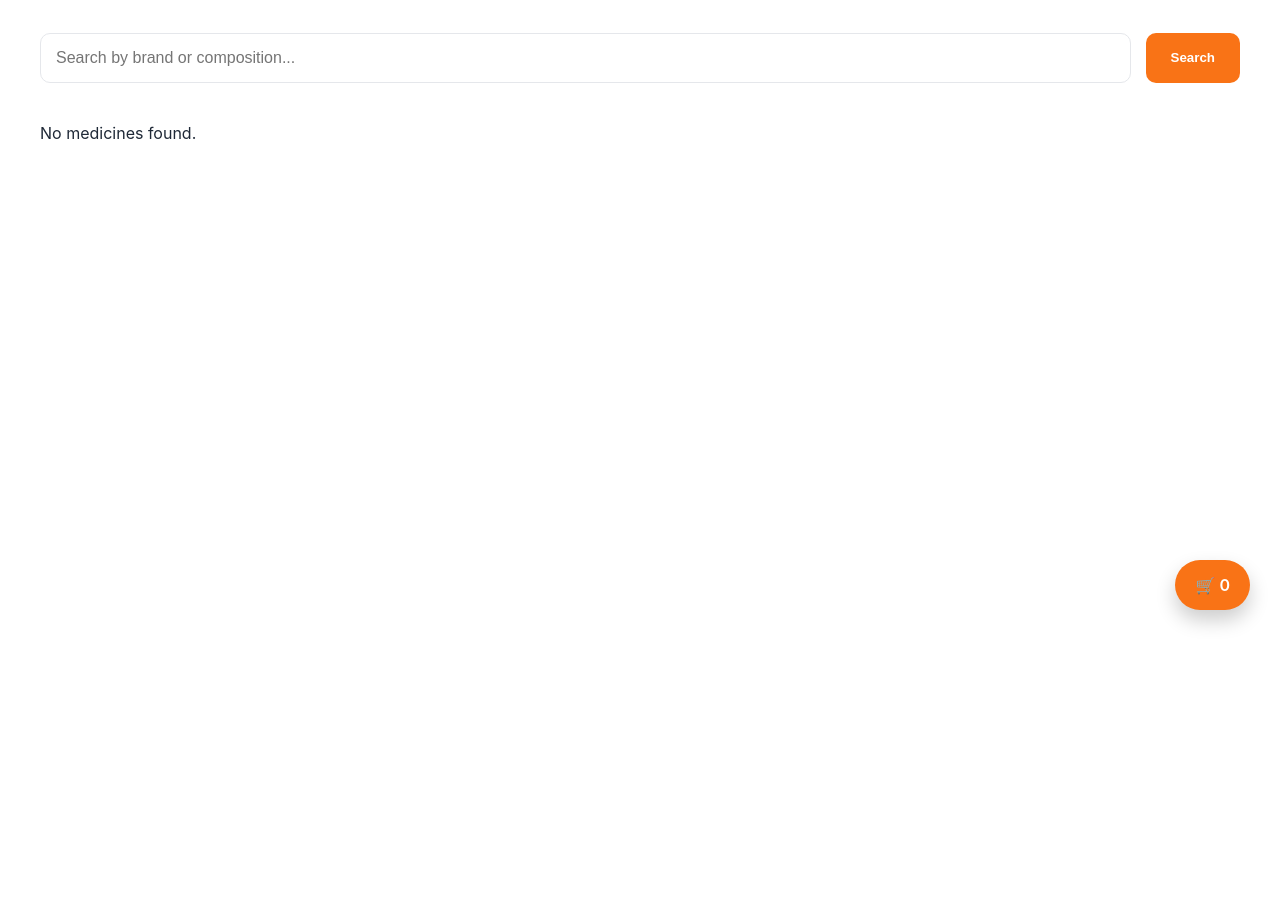
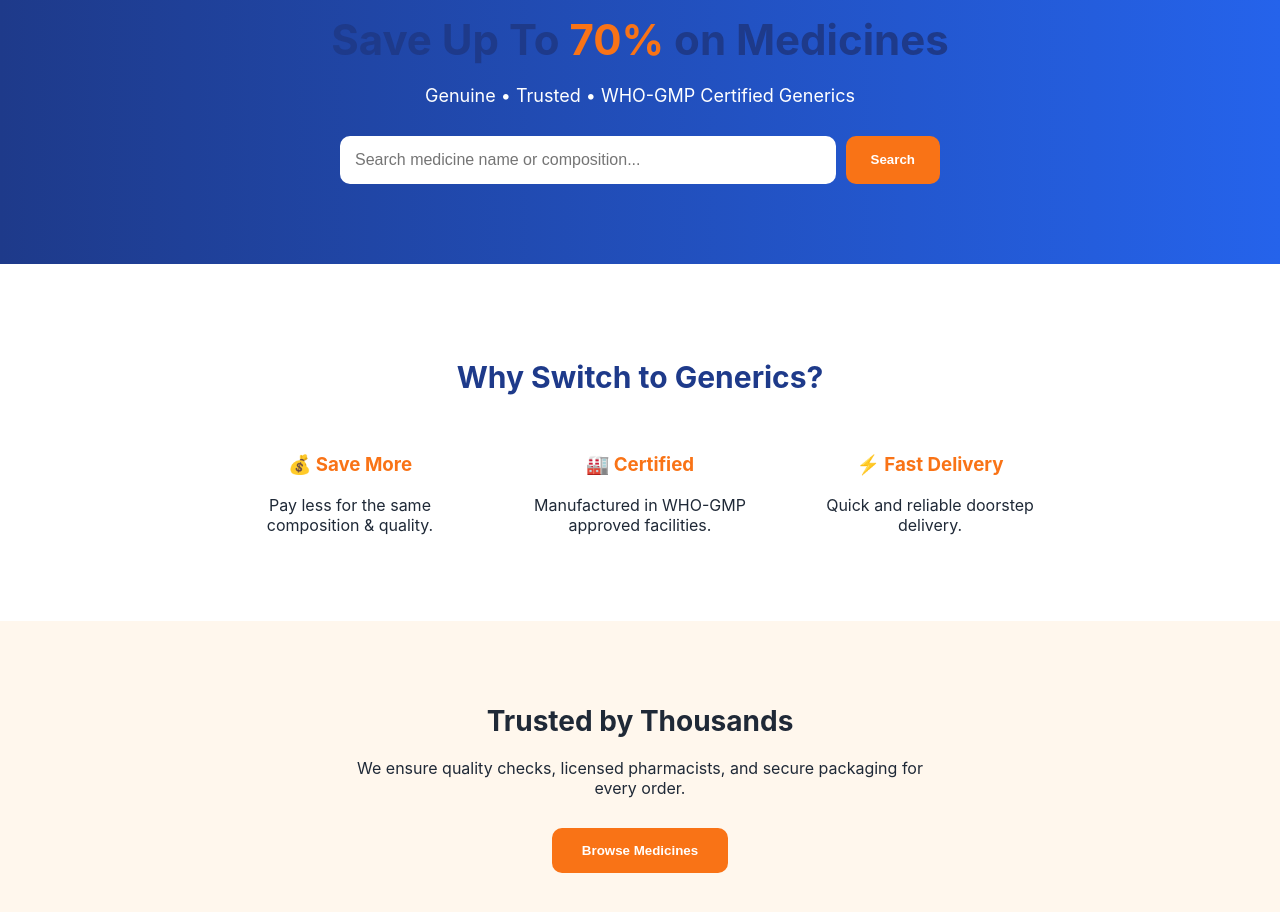
Before and after one commit to azees4997-spec/qurify-app, a Next.js app: page / in a window 1280 px wide. Shown: the part 160-1072 px from the top of the page. Before the commit the page ends 800 px from the top, so only its background shows below. Built offline with nearby package versions, Linux system fonts and the light colour scheme; no server answers; the database is empty.

Commit message:
Refactor Home component for search functionality

```diff
--- a/app/page.js
+++ b/app/page.js
@@ -1,293 +1,149 @@
 "use client";
 
-import { useEffect, useState } from "react";
-import { supabase } from "./lib/supabase";
-import { useCart } from "./context/CartContext";
-import Link from "next/link";
+import { useState } from "react";
+import { useRouter } from "next/navigation";
 
 export default function Home() {
-  const [medicines, setMedicines] = useState([]);
   const [search, setSearch] = useState("");
-  const [loading, setLoading] = useState(true);
+  const router = useRouter();
 
-  const { cart, addToCart, showPopup } = useCart();
-
-  useEffect(() => {
-    fetchMedicines();
-  }, []);
-
-  const fetchMedicines = async () => {
-    const { data, error } = await supabase
-      .from("medicine_switch")
-      .select("*");
-
-    if (error) {
-      console.log("Supabase error:", error);
+  const handleSearch = () => {
+    if (search.trim() !== "") {
+      router.push(`/catalogue?search=${search}`);
     } else {
-      setMedicines(data || []);
+      router.push("/catalogue");
     }
-    setLoading(false);
   };
 
-  const filtered =
-    search.length > 0
-      ? medicines.filter(
-          (m) =>
-            m.branded_name?.toLowerCase().includes(search.toLowerCase()) ||
-            m.generic_name?.toLowerCase().includes(search.toLowerCase()) ||
-            m.composition?.toLowerCase().includes(search.toLowerCase())
-        )
-      : medicines;
+  return (
+    <div style={{ background: "#ffffff" }}>
 
-  return (
-    <div className="container">
-      <h1>Save More with Generic Medicines</h1>
+      {/* HERO SECTION */}
+      <section
+        style={{
+          padding: "80px 20px",
+          textAlign: "center",
+          background: "linear-gradient(to right, #1E3A8A, #2563eb)",
+          color: "white",
+        }}
+      >
+        <h1 style={{ fontSize: 42, marginBottom: 20 }}>
+          Save Up To <span style={{ color: "#F97316" }}>70%</span> on Medicines
+        </h1>
 
-      {/* SEARCH */}
-      <div className="search-bar">
+        <p style={{ fontSize: 18, marginBottom: 30 }}>
+          Genuine • Trusted • WHO-GMP Certified Generics
+        </p>
+
+        {/* SEARCH BAR */}
+        <div
+          style={{
+            maxWidth: 600,
+            margin: "auto",
+            display: "flex",
+            gap: 10,
+          }}
+        >
           <input
-          placeholder="Search by brand or composition..."
+            placeholder="Search medicine name or composition..."
             value={search}
             onChange={(e) => setSearch(e.target.value)}
+            style={{
+              flex: 1,
+              padding: 15,
+              borderRadius: 10,
+              border: "none",
+              fontSize: 16,
+            }}
           />
-        <button>Search</button>
-      </div>
 
-      {/* ADD TO CART POPUP */}
-      {showPopup && (
-        <div
+          <button
+            onClick={handleSearch}
             style={{
-            position: "fixed",
-            top: 20,
-            right: 20,
-            background: "#16a34a",
+              padding: "15px 25px",
+              background: "#F97316",
+              border: "none",
+              borderRadius: 10,
               color: "white",
-            padding: "12px 20px",
-            borderRadius: "10px",
-            zIndex: 999,
-            boxShadow: "0 10px 20px rgba(0,0,0,0.2)"
+              fontWeight: 600,
+              cursor: "pointer",
             }}
           >
-          ✅ Item Added to Cart
+            Search
+          </button>
         </div>
-      )}
+      </section>
 
-      {/* FLOATING CART */}
-      <Link href="/cart">
-        <div
+      {/* WHY SWITCH SECTION */}
+      <section
         style={{
-            position: "fixed",
-            bottom: 30,
-            right: 30,
-            background: "#F97316",
-            color: "white",
-            padding: "15px 20px",
-            borderRadius: "50px",
-            fontWeight: 600,
-            boxShadow: "0 10px 20px rgba(0,0,0,0.2)",
-            cursor: "pointer",
-            zIndex: 999
+          padding: "70px 20px",
+          textAlign: "center",
         }}
       >
-          🛒 {cart.length}
-        </div>
-      </Link>
-
-      {loading && <p>Loading medicines...</p>}
-
-      {!loading && filtered.length === 0 && (
-        <p>No medicines found.</p>
-      )}
-
-      {/* PRODUCT CARDS */}
-      {filtered.map((med) => {
-        const brandedSave =
-          ((med.branded_mrp - med.branded_price) /
-            med.branded_mrp) *
-          100;
-
-        const genericSave =
-          ((med.generic_mrp - med.generic_price) /
-            med.generic_mrp) *
-          100;
-
-        const switchSave =
-          med.branded_price - med.generic_price;
-
-        return (
-          <div
-            key={med.id}
-            className="card"
-            style={{ marginBottom: 50 }}
-          >
-            {/* HEADER */}
-            <div
-              style={{
-                display: "flex",
-                justifyContent: "space-between",
-                alignItems: "center",
-                marginBottom: 20,
-                flexWrap: "wrap"
-              }}
-            >
-              <h2 style={{ color: "#1E3A8A" }}>
-                {med.composition}
+        <h2 style={{ fontSize: 30, marginBottom: 40, color: "#1E3A8A" }}>
+          Why Switch to Generics?
         </h2>
 
         <div
           style={{
-                  background: "#F97316",
-                  color: "white",
-                  padding: "10px 20px",
-                  borderRadius: 30,
-                  fontWeight: 600,
+            display: "flex",
+            justifyContent: "center",
+            gap: 40,
+            flexWrap: "wrap",
           }}
         >
-                💰 Switch & Save ₹{switchSave}
+          <div style={{ maxWidth: 250 }}>
+            <h3 style={{ color: "#F97316" }}>💰 Save More</h3>
+            <p>Pay less for the same composition & quality.</p>
+          </div>
+
+          <div style={{ maxWidth: 250 }}>
+            <h3 style={{ color: "#F97316" }}>🏭 Certified</h3>
+            <p>Manufactured in WHO-GMP approved facilities.</p>
+          </div>
+
+          <div style={{ maxWidth: 250 }}>
+            <h3 style={{ color: "#F97316" }}>⚡ Fast Delivery</h3>
+            <p>Quick and reliable doorstep delivery.</p>
           </div>
         </div>
+      </section>
 
-            <div
+      {/* TRUST SECTION */}
+      <section
         style={{
-                display: "flex",
-                gap: 30,
-                flexWrap: "wrap"
+          background: "#FFF7ED",
+          padding: "60px 20px",
+          textAlign: "center",
         }}
       >
-              {/* BRANDED */}
-              <div
-                style={{
-                  flex: 1,
-                  border: "1px solid #eee",
-                  padding: 20,
-                  borderRadius: 12,
-                  minWidth: 280
-                }}
-              >
-                <img
-                  src={
-                    med.image_url ||
-                    "https://via.placeholder.com/120"
-                  }
-                  alt="medicine"
-                  style={{
-                    width: 120,
-                    borderRadius: 10,
-                    marginBottom: 15
-                  }}
-                />
+        <h2 style={{ fontSize: 28, marginBottom: 20 }}>
+          Trusted by Thousands
+        </h2>
 
-                <h3>{med.branded_name}</h3>
-                <p style={{ color: "#6b7280" }}>
-                  {med.branded_company}
-                </p>
-
-                <p style={{ fontWeight: 600 }}>
-                  ₹{med.branded_price}
-                  <span
-                    style={{
-                      textDecoration: "line-through",
-                      marginLeft: 10,
-                      color: "#9ca3af"
-                    }}
-                  >
-                    ₹{med.branded_mrp}
-                  </span>
-                </p>
-
-                <p style={{ color: "#16a34a" }}>
-                  Save {brandedSave.toFixed(0)}%
+        <p style={{ maxWidth: 600, margin: "auto" }}>
+          We ensure quality checks, licensed pharmacists,
+          and secure packaging for every order.
         </p>
 
         <button
-                  className="add-btn branded-btn"
-                  onClick={() =>
-                    addToCart({
-                      name: med.branded_name,
-                      price: med.branded_price,
-                    })
-                  }
-                >
-                  Buy Branded
-                </button>
-              </div>
-
-              {/* GENERIC */}
-              <div
+          onClick={() => router.push("/catalogue")}
           style={{
-                  flex: 1,
-                  background: "#FFF7ED",
-                  padding: 20,
-                  borderRadius: 12,
-                  border: "2px solid #F97316",
-                  minWidth: 280
+            marginTop: 30,
+            padding: "15px 30px",
+            background: "#F97316",
+            border: "none",
+            borderRadius: 10,
+            color: "white",
+            fontWeight: 600,
+            cursor: "pointer",
           }}
         >
-                <div
-                  style={{
-                    background: "#F97316",
-                    color: "white",
-                    padding: "5px 12px",
-                    borderRadius: 20,
-                    fontSize: 12,
-                    display: "inline-block",
-                    marginBottom: 10
-                  }}
-                >
-                  ⭐ Recommended
-                </div>
+          Browse Medicines
+        </button>
+      </section>
 
-                <img
-                  src={
-                    med.image_url ||
-                    "https://via.placeholder.com/120"
-                  }
-                  alt="medicine"
-                  style={{
-                    width: 120,
-                    borderRadius: 10,
-                    marginBottom: 15
-                  }}
-                />
-
-                <h3>{med.generic_name}</h3>
-                <p style={{ color: "#6b7280" }}>
-                  {med.generic_company}
-                </p>
-
-                <p style={{ fontWeight: 600 }}>
-                  ₹{med.generic_price}
-                  <span
-                    style={{
-                      textDecoration: "line-through",
-                      marginLeft: 10,
-                      color: "#9ca3af"
-                    }}
-                  >
-                    ₹{med.generic_mrp}
-                  </span>
-                </p>
-
-                <p style={{ color: "#16a34a" }}>
-                  Save {genericSave.toFixed(0)}% + Extra ₹{switchSave}
-                </p>
-
-                <button
-                  className="add-btn generic-btn"
-                  onClick={() =>
-                    addToCart({
-                      name: med.generic_name,
-                      price: med.generic_price,
-                    })
-                  }
-                >
-                  Switch & Save
-                </button>
-              </div>
-            </div>
-          </div>
-        );
-      })}
     </div>
   );
 }
```
Lines whose indentation alone changed are shown as unchanged.
